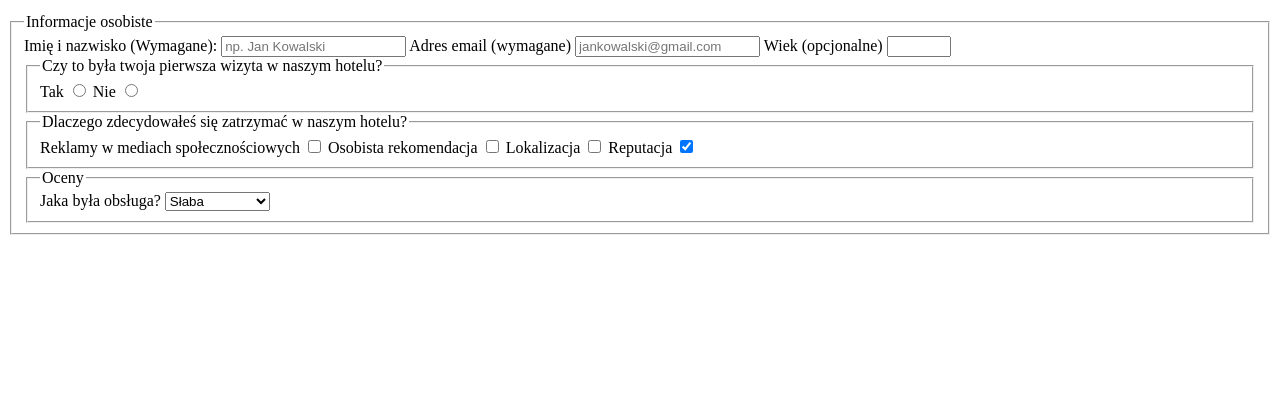
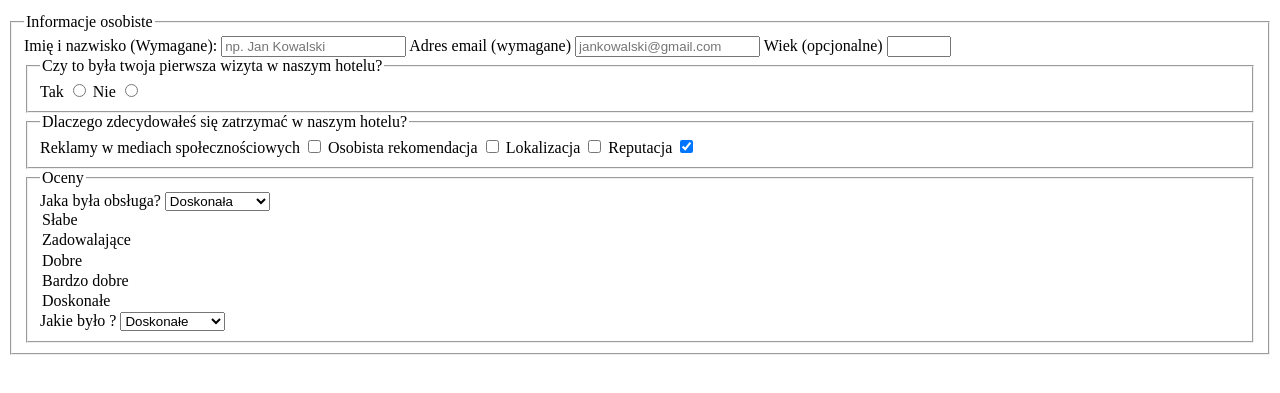
Before and after one commit to ashix3/fm, a plain HTML site: page index.html in a window 1280 px wide. Shown: the part 101-494 px from the top of the page. Drawn offline with Linux system fonts and the light colour scheme.

Commit message:
ocena jedzenia

```diff
--- a/index.html
+++ b/index.html
@@ -50,7 +50,24 @@
                         <option value="satisfactory">Zadowalająca</option>
                         <option value="good">Dobra</option>
                         <option value="very-good">Bardzo dobra</option>
-                        <option value="excellent">Doskonała</option>
+                        <option value="excellent" selected>Doskonała</option>
+
+                        <label for="food">Jakie było jedzenie?</label>
+                        <select name="food" id="food">
+                        <option value="poor">Słabe</option>
+                        <option value="satisfactory">Zadowalające</option>
+                        <option value="good">Dobre</option>
+                        <option value="very-good">Bardzo dobre</option>
+                        <option value="excellent" selected>Doskonałe</option>
+
+                        <label for="">Jakie było ?</label>
+                        <select name="" id="">
+                        <option value="poor">Słabe</option>
+                        <option value="satisfactory">Zadowalające</option>
+                        <option value="good">Dobre</option>
+                        <option value="very-good">Bardzo dobre</option>
+                        <option value="excellent" selected>Doskonałe</option>
+                    </select>
                     </select>
                 </fieldset>
             </fieldset>
```
